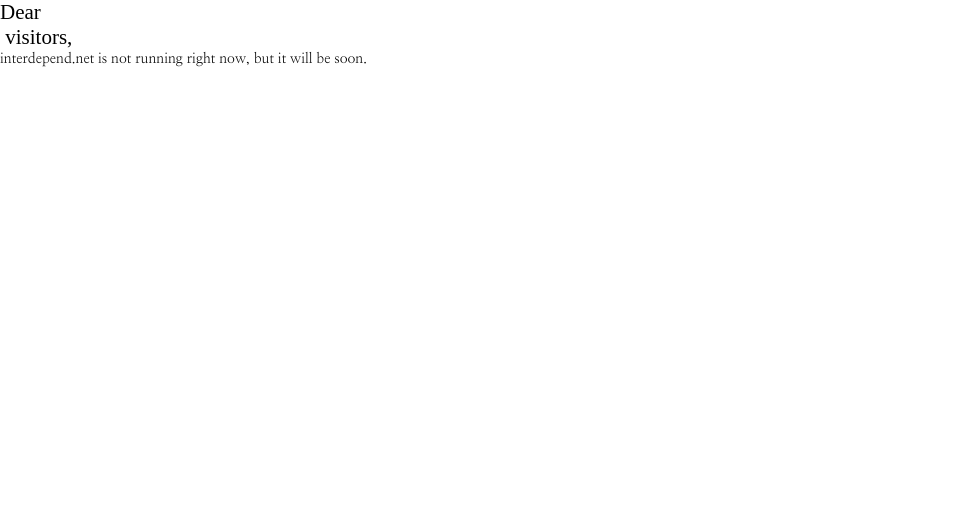
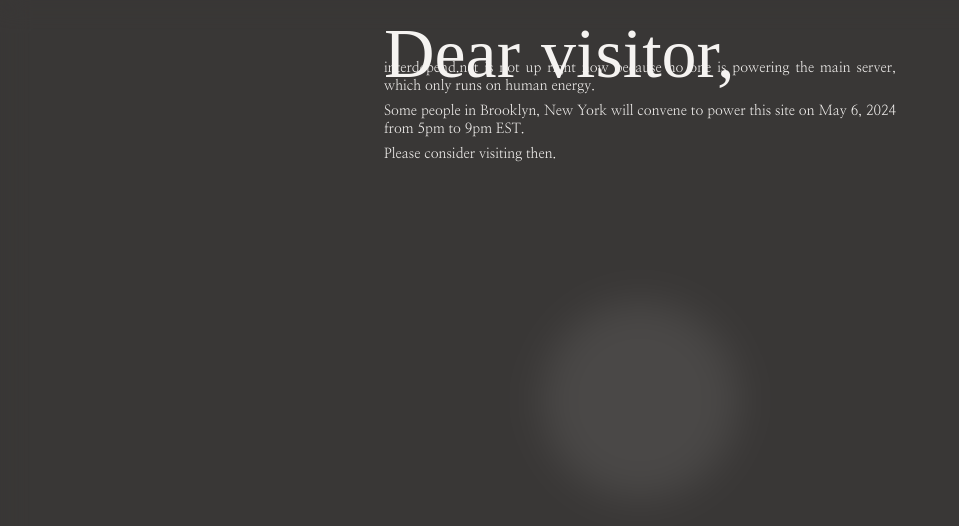
Before and after one commit to sukjo/interdependnet-failover, a website: page public/index.html in a window 1280 px wide. Shown: the whole page, without its empty margins (0-959 px from the left). Drawn offline with nearby package versions, Linux system fonts and the light colour scheme; a web font is replaced by a local one.

Commit message:
style and content updates

```diff
--- a/public/index.html
+++ b/public/index.html
@@ -6,18 +6,34 @@
     <link rel="preconnect" href="https://fonts.googleapis.com" />
     <link rel="preconnect" href="https://fonts.gstatic.com" crossorigin />
     <link
-      href="https://fonts.googleapis.com/css2?family=Ballet:opsz@16..72&family=Nanum+Myeongjo:wght@400;800&display=swap&family=Share+Tech+Mono&display=swap"
+      href="https://fonts.googleapis.com/css2?family=Ballet:opsz@16..72&family=Nanum+Myeongjo:wght@400;800&display=swap"
       rel="stylesheet"
     />
     <link rel="stylesheet" href="./styles.css" type="text/css" />
     <title>unavailable</title>
   </head>
   <body>
-    <div id="header">
+    <div id="meter">
+      <div id="voltage">
+        <div id="indicator"></div>
+      </div>
+    </div>
+    <div id="address">
       <h2>Dear</h2>
-      <h2>&nbsp;visitors,</h2>
+      <h2>&nbsp;visitor,</h2>
     </div>
-    <p>interdepend.net is not running right now, but it will be soon.</p>
+    <div id="memo">
+      <p>
+        interdepend.net is not up right now because no one is powering the main
+        server, which only runs on human energy.
+      </p>
+      <p>
+        Some people in Brooklyn, New York will convene to power this site on May
+        6, 2024 from 5pm to 9pm EST.
+      </p>
+      <p>Please consider visiting then.</p>
+    </div>
   </body>
-      <script src="script.js" type="text/javascript"></script>
+  <script src="https://ajax.googleapis.com/ajax/libs/jquery/3.7.1/jquery.min.js"></script>
+  <script src="script.js" type="text/javascript"></script>
 </html>
--- /dev/null
+++ b/public/script.js
@@ -0,0 +1,16 @@
+function updateVoltage() {
+  let indicator = $("#indicator");
+  let newSize = Math.floor(Math.random() * 40) + 1;
+
+  indicator.animate(
+    {
+      width: newSize + "vh",
+      height: newSize + "vh",
+    },
+    5000
+  );
+}
+
+$(function () {
+  setInterval(updateVoltage, 2000);
+});
--- a/public/styles.css
+++ b/public/styles.css
@@ -9,8 +9,6 @@
   --lightest: #f5f3f1;
   --light: #dcdad8;
   --dark: #393736;
-  --primary: #8795f1;
-  --accent: #ff4e00;
   --green-grey: #a3a497;
   --bottom-box-size: 14vh;
   --border-size: 1px;
@@ -18,8 +16,15 @@
   --verse-fs: 4rem;
   --verse-lh: calc(var(--verse-fs) + 0.5rem);
   --ff-cursive: "Ballet", serif;
-  /* --ff-mono: "mononoki-Regular", monospace; */
+  --ff-mono: "mononoki-Regular", monospace;
   --ff-serif: "Nanum Myeongjo", serif;
+}
+
+body {
+  width: 40%;
+  margin: 1rem auto;
+  text-align: justify;
+  background-color: var(--dark);
 }
 
 /* ---------------------------------- TEXT ---------------------------------- */
@@ -27,6 +32,14 @@
 h2 {
   font-family: var(--ff-cursive);
   font-weight: 400;
+  color: var(--lightest);
+}
+
+#address {
+  > h2 {
+    display: inline-block;
+    font-size: 5rem;
+  }
 }
 
 p,
@@ -35,10 +48,94 @@
   font-size: 1rem;
   font-family: var(--ff-serif);
   font-weight: 400;
+  color: var(--lightest);
 }
 
 span {
   font-family: var(--ff-mono);
   font-weight: 400;
   font-style: normal;
+  color: var(--lightest);
 }
+
+#memo {
+  margin-top: -2.5rem;
+
+  & > * {
+    padding-bottom: 0.5rem;
+  }
+}
+
+#meter {
+  width: 100vw;
+  height: 100vh;
+  position: absolute;
+  overflow: hidden;
+  z-index: -10;
+  top: 0;
+  left: 0;
+}
+
+#voltage {
+  position: absolute;
+
+  display: flex;
+  justify-content: center;
+  align-items: center;
+
+  width: 100%;
+  height: 100%;
+  /* border-radius: 50%; */
+  background-color: var(--dark);
+  filter: blur(1rem);
+  transition: background-color 3s ease-in-out;
+}
+
+#indicator {
+  background-color: var(--light);
+  border-radius: 50%;
+  filter: blur(1rem);
+  /* width: calc(100vh / 2);
+  height: calc(100vh / 2); */
+  opacity: 0.1;
+}
+
+/* ------------------------------- RESPONSIVE ------------------------------- */
+
+@media (max-width: 700px) {
+  :root {
+    font-size: 18px;
+    --bottom-box-size: calc(50vw * 0.7);
+  }
+
+  body {
+    min-width: 90%;
+  }
+
+  #address > h2:last-of-type {
+    margin-top: -6rem;
+  }
+
+  #memo {
+    margin-top: -0.5rem;
+  }
+}
+
+/* ------------------------------- FONT FACES ------------------------------- */
+
+@font-face {
+  font-family: "mononoki-Regular";
+  src: url("/public/assets/mononoki-Regular.otf");
+  font-weight: normal;
+}
+@font-face {
+  font-family: "mononoki-Italic";
+  src: url("/public/assets/mononoki-Italic.otf");
+  font-weight: normal;
+  font-style: italic;
+}
+@font-face {
+  font-family: "mononoki-Bold";
+  src: url("/public/assets/mononoki-Bold.otf");
+  font-weight: bold;
+}
```
Also changed, not shown: public/assets/mononoki-Bold.otf (added), public/assets/mononoki-Bold.ttf (added), public/assets/mononoki-BoldItalic.otf (added), public/assets/mononoki-BoldItalic.ttf (added), public/assets/mononoki-Italic.otf (added), public/assets/mononoki-Italic.ttf (added), public/assets/mononoki-Regular.otf (added), public/assets/mononoki-Regular.ttf (added).
